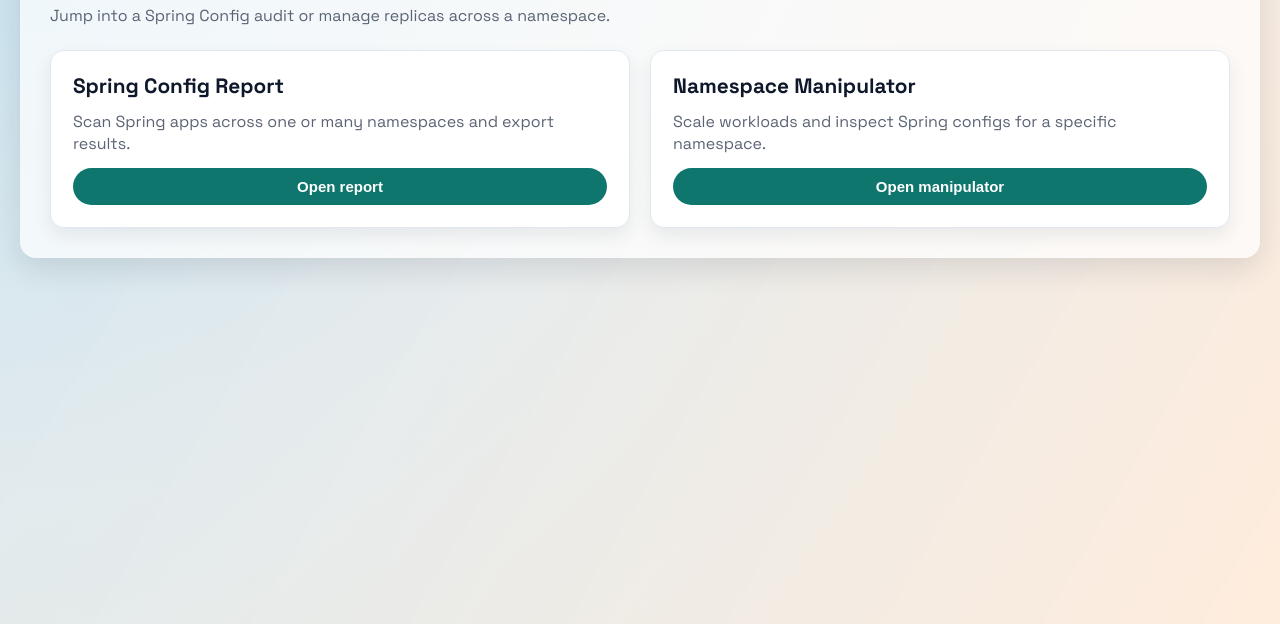
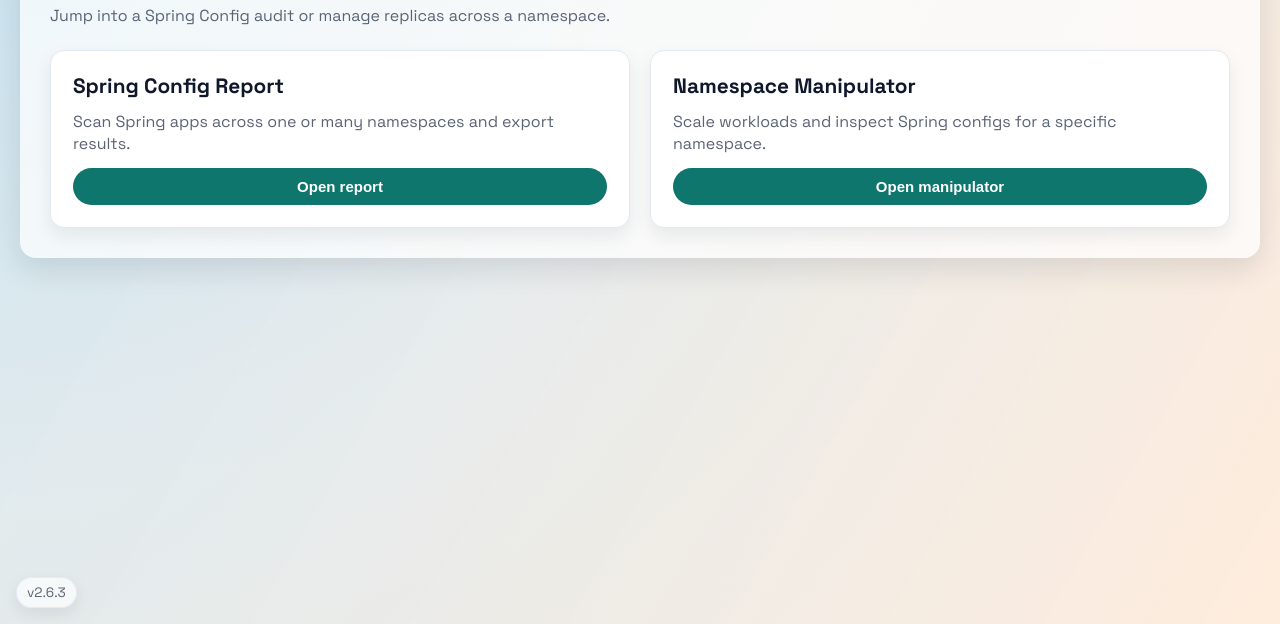
Before and after one commit to gcoiro/ClusterDashboard, a website: page frontend/index.html in a window 1280 px wide. Shown: the part 176-800 px from the top of the page. Drawn offline with Linux system fonts and the light colour scheme; no server answers.

Commit message:
Add app version display and corresponding styles
- Introduced a fixed position element to display the application version (v2.6.3) in the frontend.
- Added CSS styles for the app version display to enhance visibility and aesthetics.

```diff
--- a/frontend/index.html
+++ b/frontend/index.html
@@ -167,6 +167,8 @@
         </section>
     </div>
 
+    <div class="app-version">v2.6.3</div>
+
     <script src="app.js"></script>
 </body>
 </html>
--- a/frontend/styles.css
+++ b/frontend/styles.css
@@ -45,6 +45,21 @@ body::after {
     height: 60vh;
     background: radial-gradient(circle, rgba(15, 118, 110, 0.2), transparent 70%);
     z-index: -1;
+}
+
+.app-version {
+    position: fixed;
+    left: 16px;
+    bottom: 16px;
+    font-size: 0.85rem;
+    color: var(--muted);
+    background: rgba(255, 255, 255, 0.7);
+    padding: 6px 10px;
+    border-radius: 999px;
+    border: 1px solid rgba(226, 232, 240, 0.8);
+    box-shadow: 0 6px 16px rgba(15, 23, 42, 0.08);
+    pointer-events: none;
+    z-index: 2;
 }
 
 .container {
```
